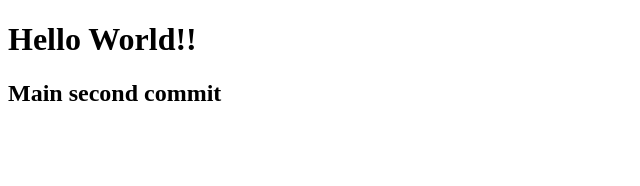
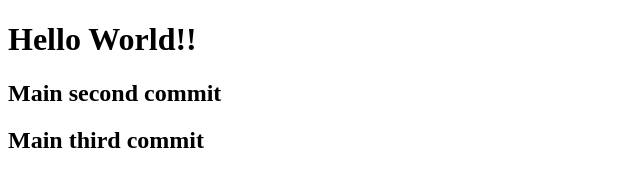
Before and after one commit to iamrukeshduwal/NewRukesh, a plain HTML site: page index.html in a window 1280 px wide. Shown: the whole page, without its empty margins (0-640 px from the left). Drawn offline with Linux system fonts and the light colour scheme.

Commit message:
third commit main

```diff
--- a/index.html
+++ b/index.html
@@ -9,5 +9,6 @@
 <body>
     <h1>Hello World!!</h1>
     <h2>Main second commit</h2>
+    <h2>Main third commit</h2>
 </body>
 </html>
```
